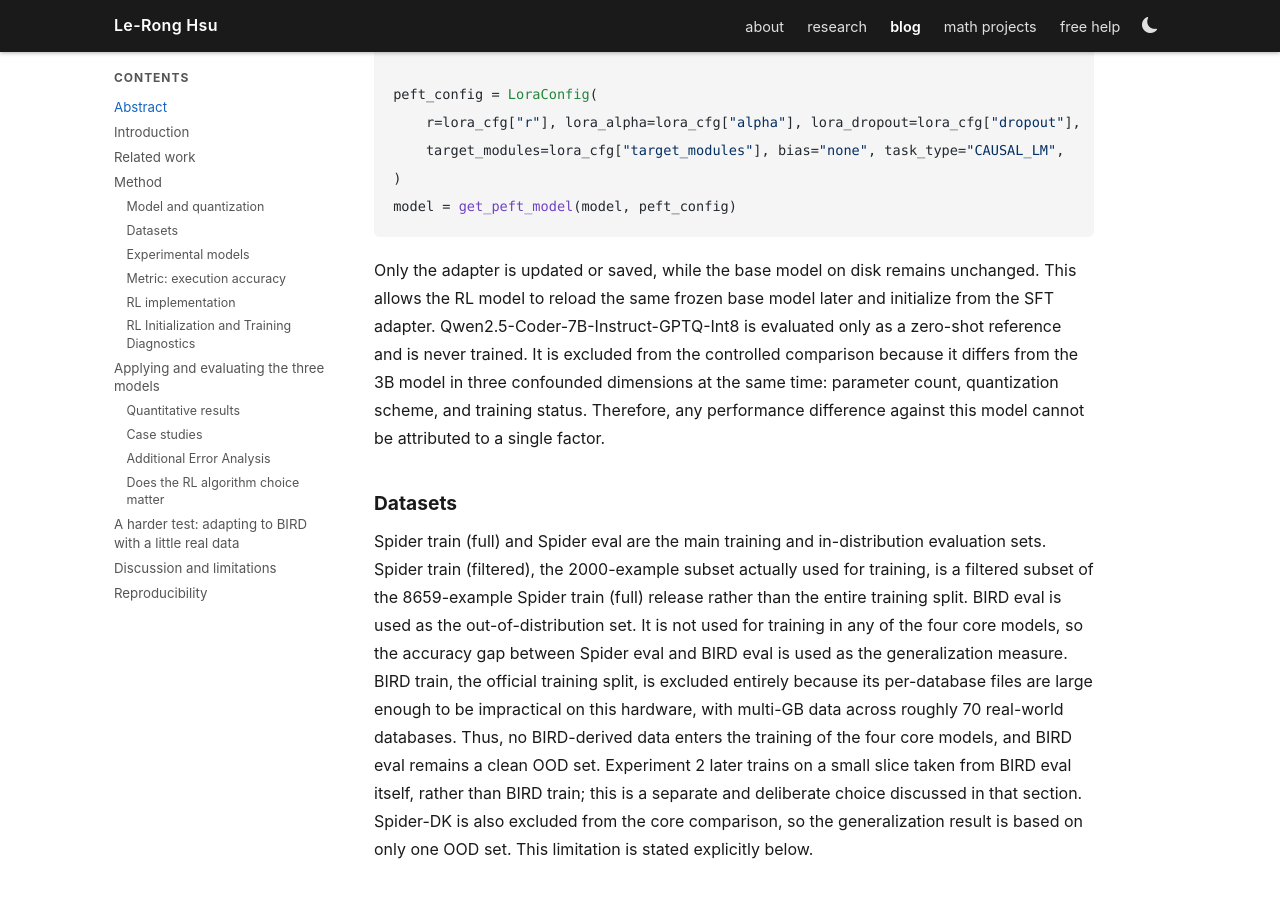
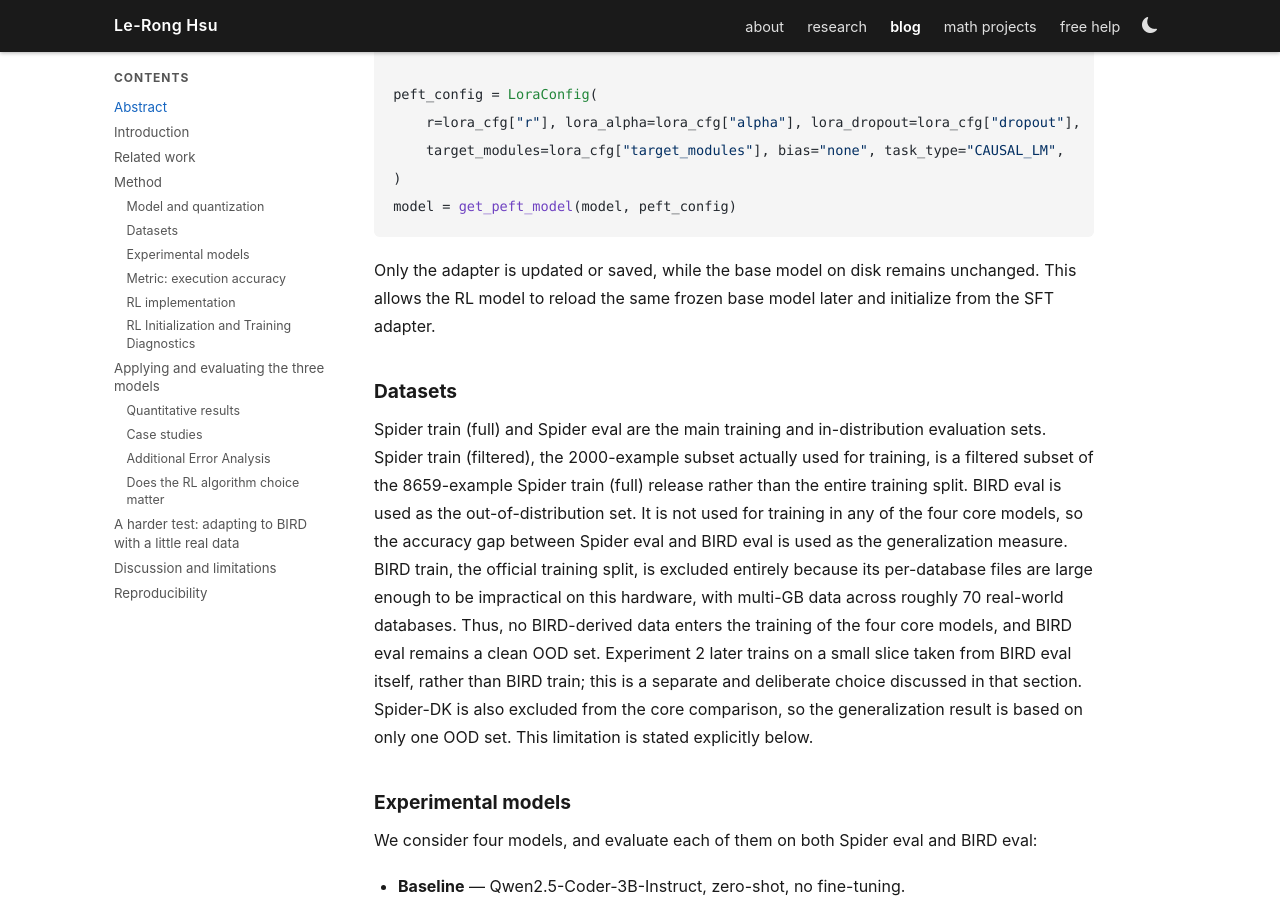
Before and after one commit to levi-hsu/levi-hsu.github.io, a Jekyll site: the page built from _posts/2026-08-13-text-to-sql.md, in a window 1280 px wide and 900 px high, scrolled down 2963 px. Built offline with Jekyll 4.4.1, drawn with Linux system fonts in a browser that asks for light colours.

Commit message:
20260814-2

````diff
--- a/_posts/2026-08-13-text-to-sql.md
+++ b/_posts/2026-08-13-text-to-sql.md
@@ -63,7 +63,7 @@ peft_config = LoraConfig(
 model = get_peft_model(model, peft_config)
 ```
 
-Only the adapter is updated or saved, while the base model on disk remains unchanged. This allows the RL model to reload the same frozen base model later and initialize from the SFT adapter. Qwen2.5-Coder-7B-Instruct-GPTQ-Int8 is evaluated only as a zero-shot reference and is never trained. It is excluded from the controlled comparison because it differs from the 3B model in three confounded dimensions at the same time: parameter count, quantization scheme, and training status. Therefore, any performance difference against this model cannot be attributed to a single factor.
+Only the adapter is updated or saved, while the base model on disk remains unchanged. This allows the RL model to reload the same frozen base model later and initialize from the SFT adapter.
 
 ### Datasets
 
````
